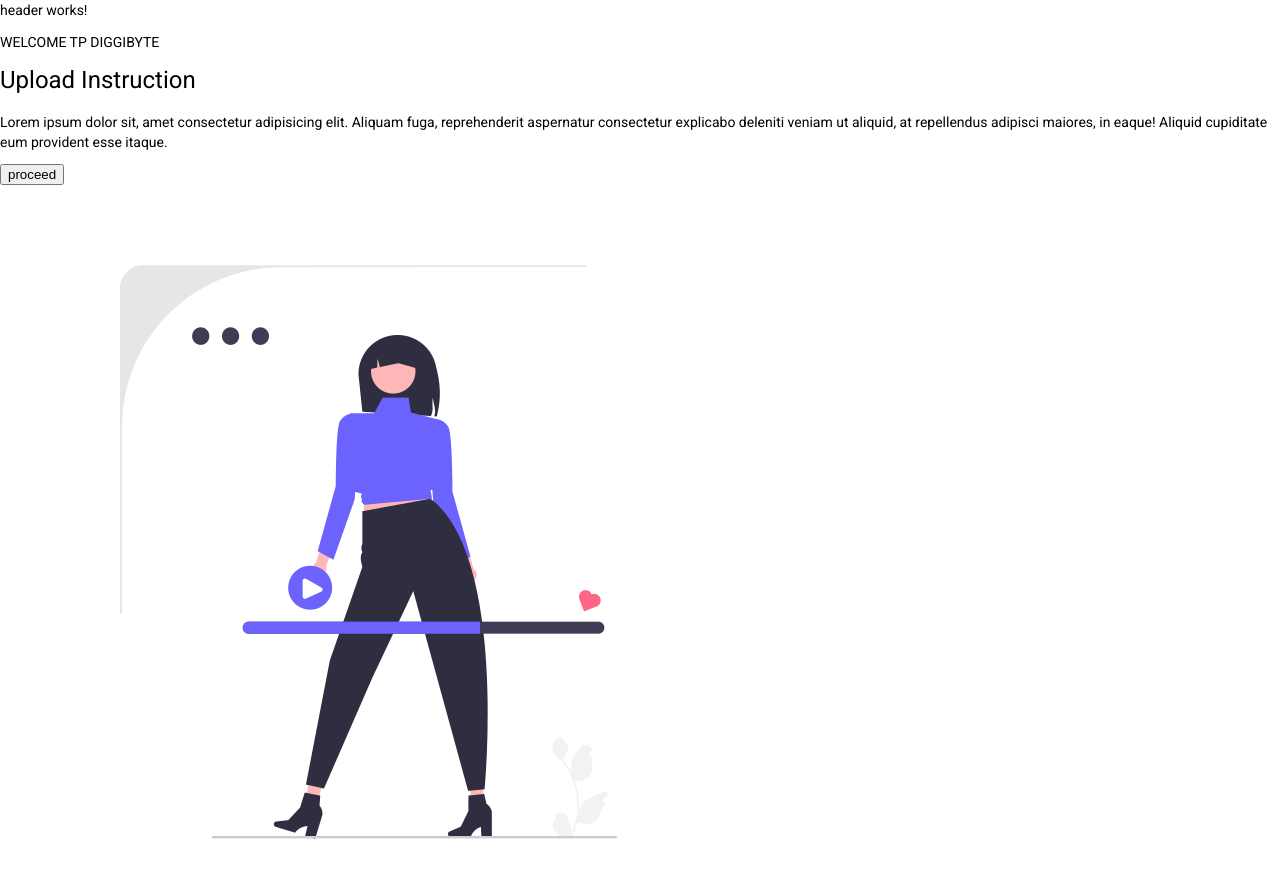
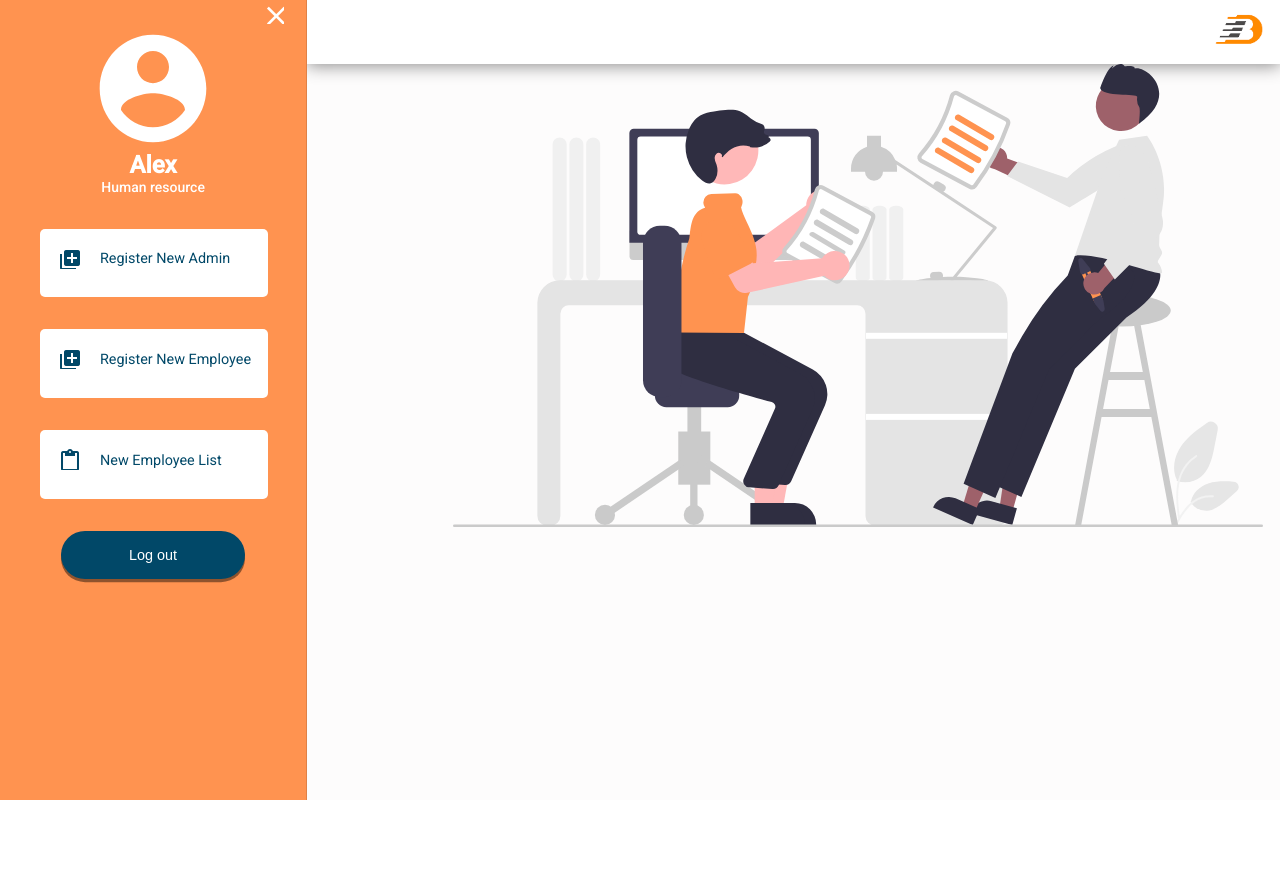
Before and after one commit to Shyamala-G01/onboarding, an Angular app: page /admin in a window 1280 px wide. Before the commit this address led to /. Shown: the top 878 px of the page. After the commit the page ends 800 px from the top, so only its background shows below. Built offline with nearby package versions, Linux system fonts and the light colour scheme.

Commit message:
admin-dashboard default comp added

```diff
--- /dev/null
+++ b/src/app/admin/components/admin-dashboard/admin-dashboard.component.css
@@ -0,0 +1,128 @@
+.sidenav-container {
+  position: absolute;
+  top: 0;
+  bottom: 0;
+  left: 0;
+  right: 0;
+  background:#FDFCFC ;
+}
+
+.side-nav{
+    width: 24%;
+    background-color: #FF9350;
+}
+.white-icon{
+    color: white;
+}
+.close{
+    margin-left: 85%;
+    font-size: 2rem;
+}
+.btn-close{
+left: 85%;
+}
+.sidebar-wraper {
+    position: relative;
+    display: flex;
+    flex-direction: column;
+    padding-bottom: 5px;
+  }
+
+.admin-profile{
+    align-items: center;
+    display: flex;
+    color: white;
+    flex-direction: column;
+}
+.admin-profile img{
+    width: 42%;
+  }
+.admin-profile h4{
+    font-size: 1.5rem;
+    font-weight: bold;
+    margin-bottom: 0;;
+}
+.admin-profile p{
+padding-top: 0;
+font-weight: 500;
+}
+.nav {
+    margin-top: 20px;
+    display: block;
+    flex-wrap: wrap;
+    margin-bottom: 0;
+    list-style: none;
+
+  }
+  .nav-item {
+    padding: 1rem 0;
+    padding-left: 15px;
+    width: 80%;
+    border-radius: 5px;
+    margin-bottom: 2rem;
+    background-color: white;
+
+  }
+  .nav-item p{
+    margin-top: .3rem;
+  }
+  .active.nav-item {
+    background-color: #014868;
+    border-radius: 5px;
+    box-shadow: 0 .2rem 0rem rgba(0, 0, 0, 0.438);
+    color: white;
+  }
+
+  a,
+  a:link,
+  a:active,
+  a:hover {
+    color: #014868;
+    font-size: .9rem;
+  }
+  .active a,
+  .active .lists {
+    color: white;
+
+
+  }
+  .lists{
+    font-size: 24px;
+    float: left;
+    margin-right: 15px;
+    line-height: 30px;
+    width: 30px;
+    text-align: center;
+    color: #014868;
+  }
+.btn{
+    padding: 1rem;
+    width: 60%;
+    border-radius: 2rem;
+    border: none;
+}
+.btn-blue{
+    align-self: center;
+    background-color: #014868;
+    font-size: .9rem;
+    color: white;
+    box-shadow: 0 .2rem 0rem rgba(0, 0, 0, 0.438);
+    transition: all .5s;
+}
+.btn-blue:hover{
+  transform: translateY(-.2rem);
+  background-color: #033248;
+}
+.header{
+    background-color: white;
+    height: 4rem;
+    box-shadow: 0 .1rem 1rem rgba(0, 0, 0, 0.438);
+}
+.logo{
+    float: right;
+    width: 5rem;
+    height: 4rem;
+}.menu{
+     font-size: 2rem;
+    color: #014868;
+}
--- /dev/null
+++ b/src/app/admin/components/admin-dashboard/admin-dashboard.component.html
@@ -0,0 +1,61 @@
+<mat-sidenav-container class="sidenav-container">
+  <mat-sidenav #sidenav [mode]="mode" [opened]="openSidenav" class="side-nav">
+
+      <div class="sidebar-wraper">
+          <mat-icon  (click)="sidenav.toggle()"
+        (click)="isSidenavShown()"
+          class="white-icon close"
+         >close</mat-icon>
+          <div class="admin-profile">
+        <img
+          src="../../../../assets/images/account_circle.svg"
+          alt=""
+          srcset=""
+        />
+        <h4>Alex</h4>
+        <p>Human resource</p>
+      </div>
+
+      <ul class="nav">
+        <li class="nav-item" routerLink="addAdmin" routerLinkActive="active">
+          <a class="nav-link">
+            <mat-icon class="lists">library_add</mat-icon>
+            <p>Register New Admin</p>
+          </a>
+        </li>
+        <li class="nav-item" routerLink="addEmployee" [routerLinkActive]="['active']">
+          <a class="nav-link">
+            <mat-icon class="lists">library_add</mat-icon>
+            <p>Register New Employee</p>
+          </a>
+        </li>
+        <li class="nav-item" routerLink="viewEmployee" [routerLinkActive]="['active']">
+          <a class="nav-link">
+            <mat-icon class="lists">content_paste</mat-icon>
+            <p>New Employee List</p>
+          </a>
+        </li>
+      </ul>
+      <button class="btn btn-blue">Log out</button>
+    </div>
+  </mat-sidenav>
+  <mat-sidenav-content>
+
+    <div class="header">
+      <button
+      *ngIf="!sideNavShown"
+        mat-icon-button
+        color="primary"
+        (click)="sidenav.toggle()"
+        (click)="isSidenavShown()"
+        style="margin-left:2rem;"
+      >
+        <mat-icon class="menu">menu</mat-icon>
+      </button>
+
+      <img src="../../../../assets/images/logo.png" alt="" srcset="" class="logo">
+    </div>
+
+    <router-outlet></router-outlet>
+  </mat-sidenav-content>
+</mat-sidenav-container>
--- /dev/null
+++ b/src/app/admin/components/admin-dashboard/admin-dashboard.component.ts
@@ -0,0 +1,21 @@
+import { Component, OnInit } from '@angular/core';
+
+@Component({
+  selector: 'app-admin-dashboard',
+  templateUrl: './admin-dashboard.component.html',
+  styleUrls: ['./admin-dashboard.component.css']
+})
+export class AdminDashboardComponent implements OnInit {
+
+  showToggle: string = '';
+  sideNavShown=true;
+  mode:any='side';
+  openSidenav: boolean = true;
+  constructor() { }
+
+  ngOnInit(): void {
+  }
+  isSidenavShown(){
+    this.sideNavShown=!this.sideNavShown
+  }
+}
--- /dev/null
+++ b/src/app/admin/components/default-page/default-page.component.css
@@ -0,0 +1,4 @@
+
+.landing-container{
+    margin-left: 15%;
+}
--- /dev/null
+++ b/src/app/admin/components/default-page/default-page.component.html
@@ -0,0 +1,4 @@
+<div class="landing-container">
+
+    <img class="landing-img" src="../../../../assets/images/landing-image.svg" alt="" srcset="">
+</div>
--- /dev/null
+++ b/src/app/admin/components/default-page/default-page.component.ts
@@ -0,0 +1,15 @@
+import { Component, OnInit } from '@angular/core';
+
+@Component({
+  selector: 'app-default-page',
+  templateUrl: './default-page.component.html',
+  styleUrls: ['./default-page.component.css']
+})
+export class DefaultPageComponent implements OnInit {
+
+  constructor() { }
+
+  ngOnInit(): void {
+  }
+
+}
--- a/src/app/app-routing.module.ts
+++ b/src/app/app-routing.module.ts
@@ -1,7 +1,9 @@
 import { NgModule } from '@angular/core';
 import { RouterModule, Routes } from '@angular/router';
 
-const routes: Routes = [];
+const routes: Routes = [
+  { path: 'admin', loadChildren: () => import('./admin/admin.module').then(m => m.AdminModule) }
+];
 
 @NgModule({
   imports: [RouterModule.forRoot(routes)],
--- a/src/app/app.component.html
+++ b/src/app/app.component.html
@@ -1,2 +1,3 @@
-<app-header></app-header>
-<app-landing-page></app-landing-page>
+<!-- <app-header></app-header>
+<app-landing-page></app-landing-page> -->
+<router-outlet></router-outlet>
```
Also changed, not shown: src/app/admin/admin-routing.module.ts (added, +26 -0 lines), src/app/admin/admin.module.ts (+21 -2 lines), src/app/material/material.module.ts (+11 -2 lines), 2 other files (tests, documents, lock files or other folders).
